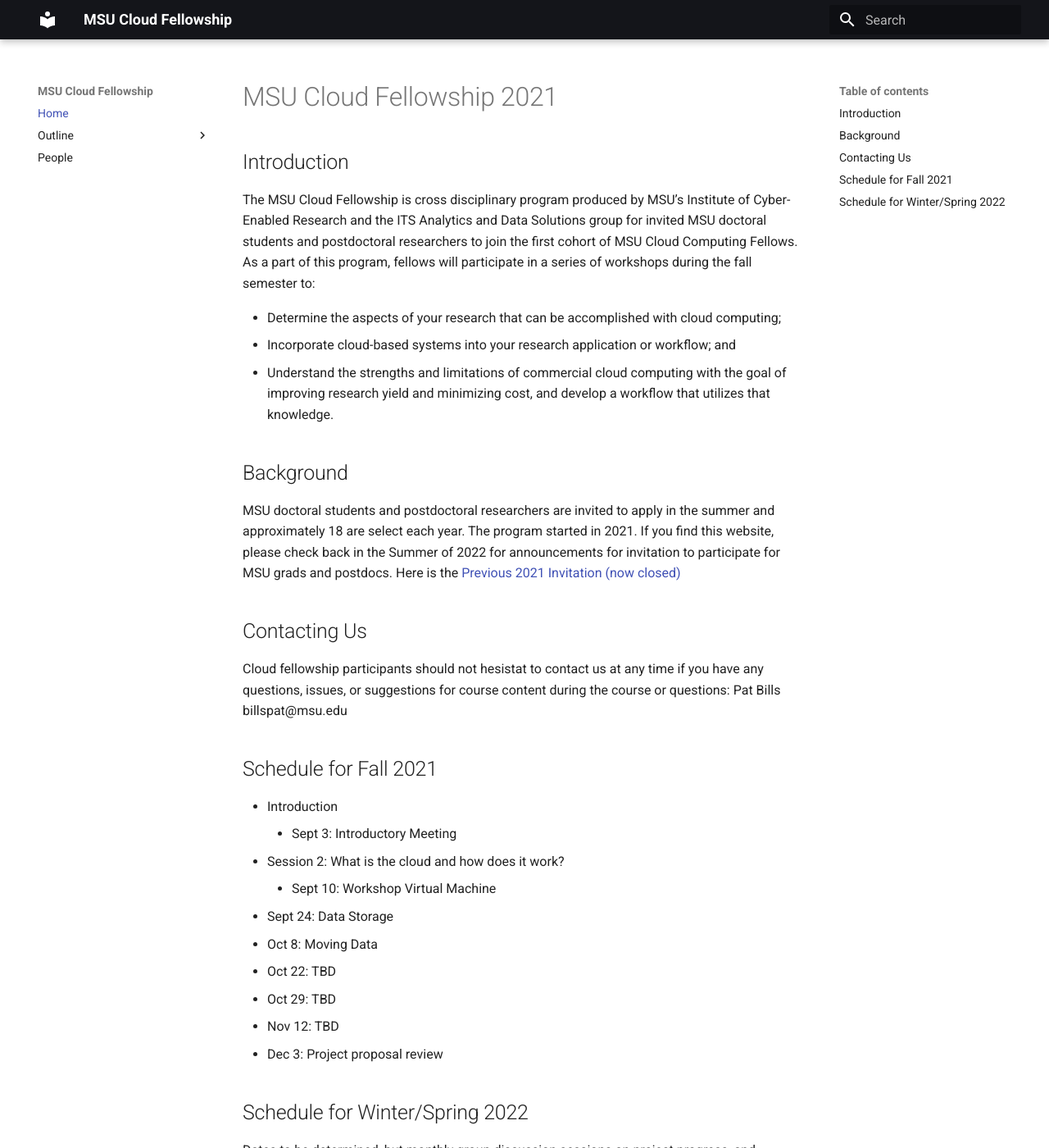
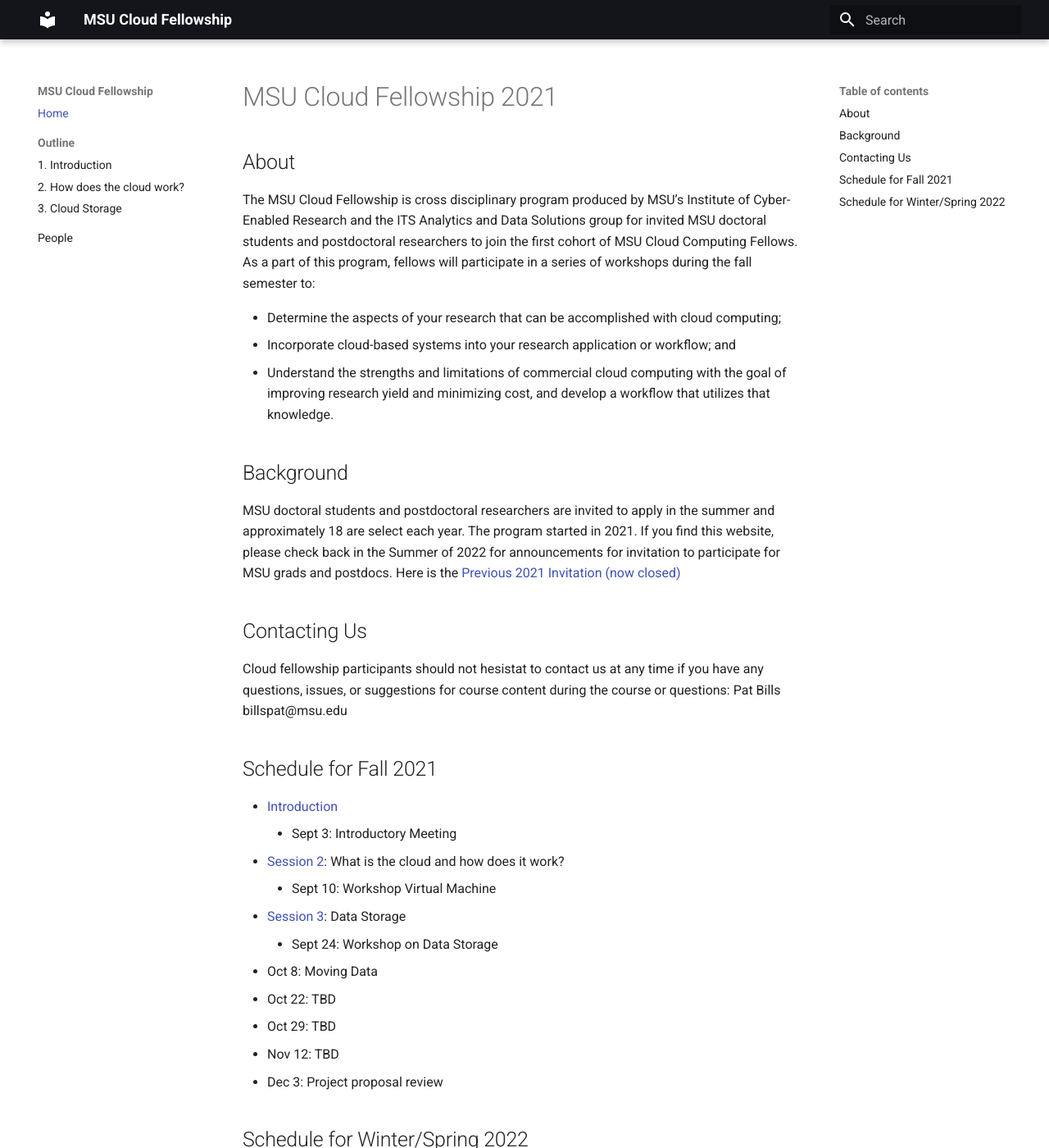
Before and after one commit to msucloudfellowship/msucloudfellowship.github.io, an MkDocs documentation site: the page built from docs/index.md, in a window 1280 px wide and 1400 px high. Shown: the whole window at 82% size. Built offline with MkDocs 1.6.1 and Material for MkDocs 9.7.7, drawn with Linux system fonts in a browser that asks for light colours.

Commit message:
add session 3 and minor re-org

```diff
--- a/docs/index.md
+++ b/docs/index.md
@@ -1,6 +1,6 @@
 # MSU Cloud Fellowship 2021
 
-## Introduction
+## About
 
 The MSU Cloud Fellowship is cross disciplinary program produced by MSU’s Institute of Cyber-Enabled Research and the ITS Analytics and Data Solutions group for invited MSU doctoral students and postdoctoral researchers to join the first cohort of MSU Cloud Computing Fellows.  As a part of this program, fellows will participate in a series of workshops during the fall semester to:
 
@@ -19,11 +19,12 @@
 
 ## Schedule for Fall 2021
 
- * Introduction
+ * [Introduction](introduction)
     * Sept 3: Introductory Meeting
- * Session 2: What is the cloud and how does it work?
+ * [Session 2](session_how_to_cloud): What is the cloud and how does it work?
     * Sept 10: Workshop Virtual Machine
- * Sept 24: Data Storage
+ * [Session 3](): Data Storage
+     * Sept 24: Workshop on Data Storage
  * Oct 8: Moving Data
  * Oct 22: TBD
  * Oct 29: TBD
--- a/mkdocs.yml
+++ b/mkdocs.yml
@@ -2,10 +2,13 @@
 nav:
     - Home: index.md
     - Outline:
-      - 1. Introduction: session-introduction/index.md
-      - 2. How does the cloud work?: session_how_to_cloud/index.md
+      - 1. Introduction: introduction
+      - 2. How does the cloud work?: session_how_to_cloud
+      - 3. Cloud Storage: session_cloud_storage
     - People: people.md
 theme:
   name: material
+  features:
+    - navigation.sections
   palette:
     primary: black
```
Also changed, not shown: docs/introduction/index.md (renamed from docs/session-introduction/index.md, +9 -7 lines), docs/session_cloud_storage/exercise_using_azure_cloud_storage.md (added, +9 -0 lines), docs/session_cloud_storage/index.md (added, +47 -0 lines).
